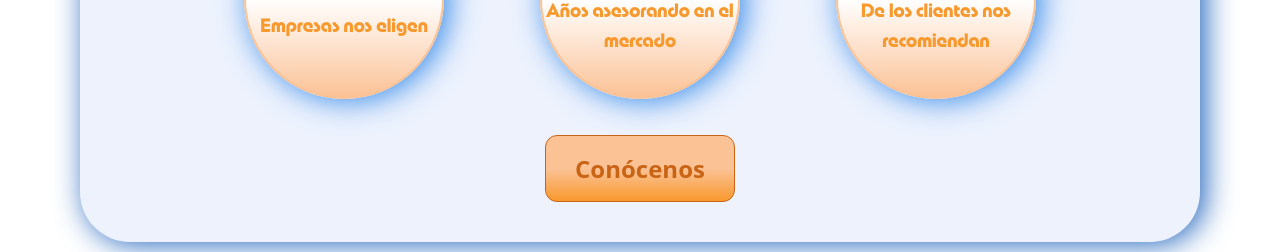
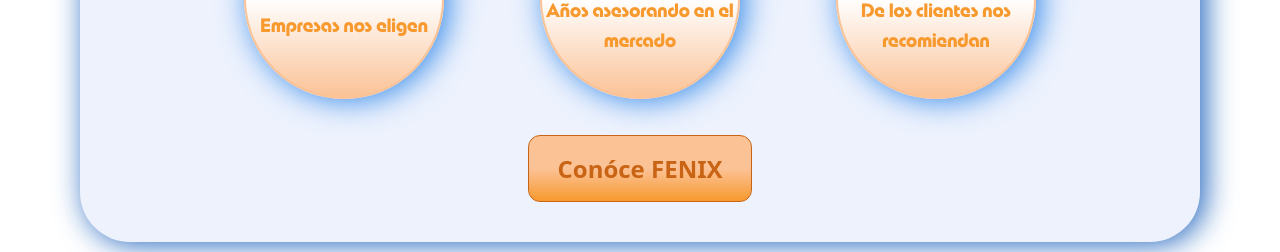
Before and after one commit to Ivanjaviersanchez/Fenix-Broker, a React (Vite) app: page / in a window 1280 px wide. Shown: the part 3799-4051 px from the top of the page. Built offline with nearby package versions, Linux system fonts and the light colour scheme.

Commit message:
Final primer prueba 20/10

```diff
--- a/src/components/HomeContadores.jsx
+++ b/src/components/HomeContadores.jsx
@@ -39,7 +39,7 @@
               </div>
             </div>
 
-            <button className="BtnConocenos" onClick={handleConocenosClick}>Conócenos</button>
+            <button className="BtnConocenos" onClick={handleConocenosClick}>Conóce FENIX</button>
         </div>
 
     </div>
--- a/src/components/Novedades.jsx
+++ b/src/components/Novedades.jsx
@@ -79,7 +79,6 @@
         <div className="novedades-title">
           <h2>Conocé Fénix {">>>"}</h2>
           <p>Descubrí quiénes somos y cómo trabajamos para vos</p>
-          <h3>Video Institucional</h3>
         </div>
         <div className="novedades-carousel">
           <video
```
